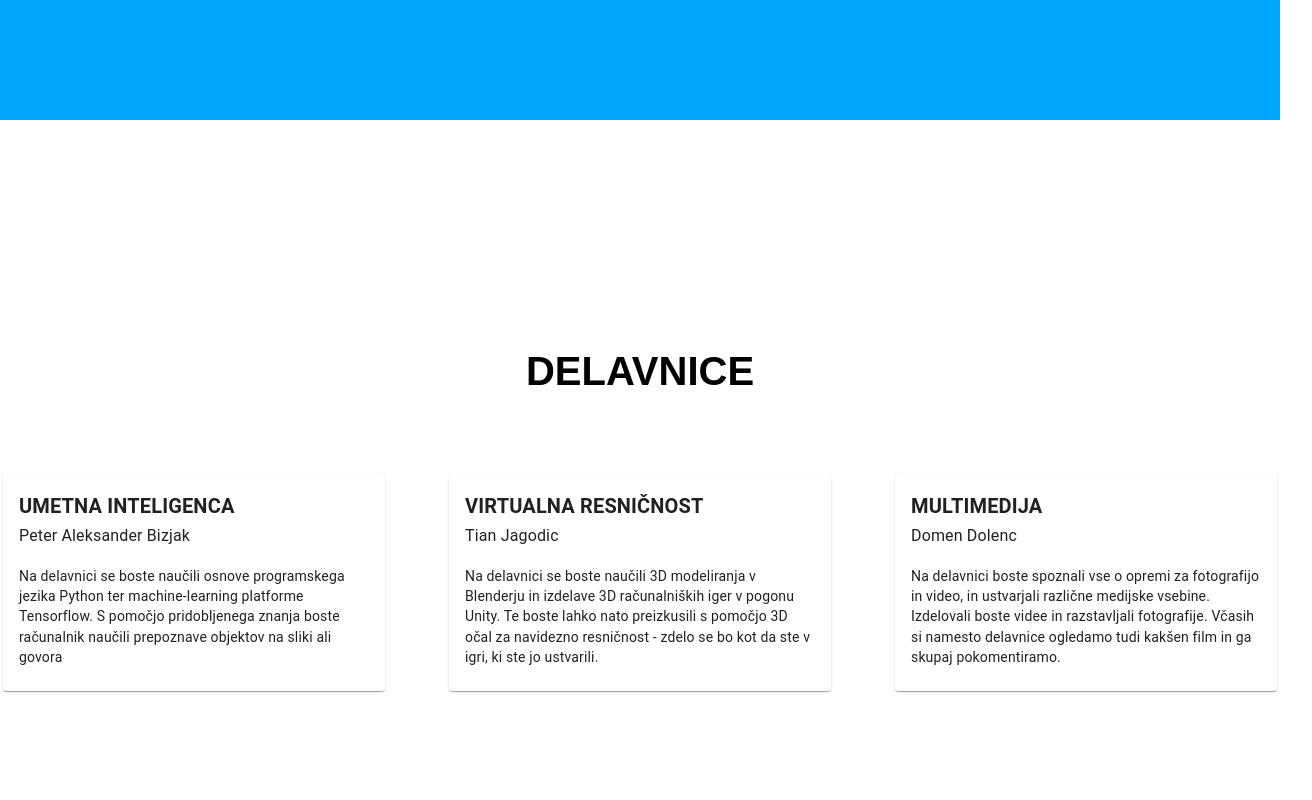
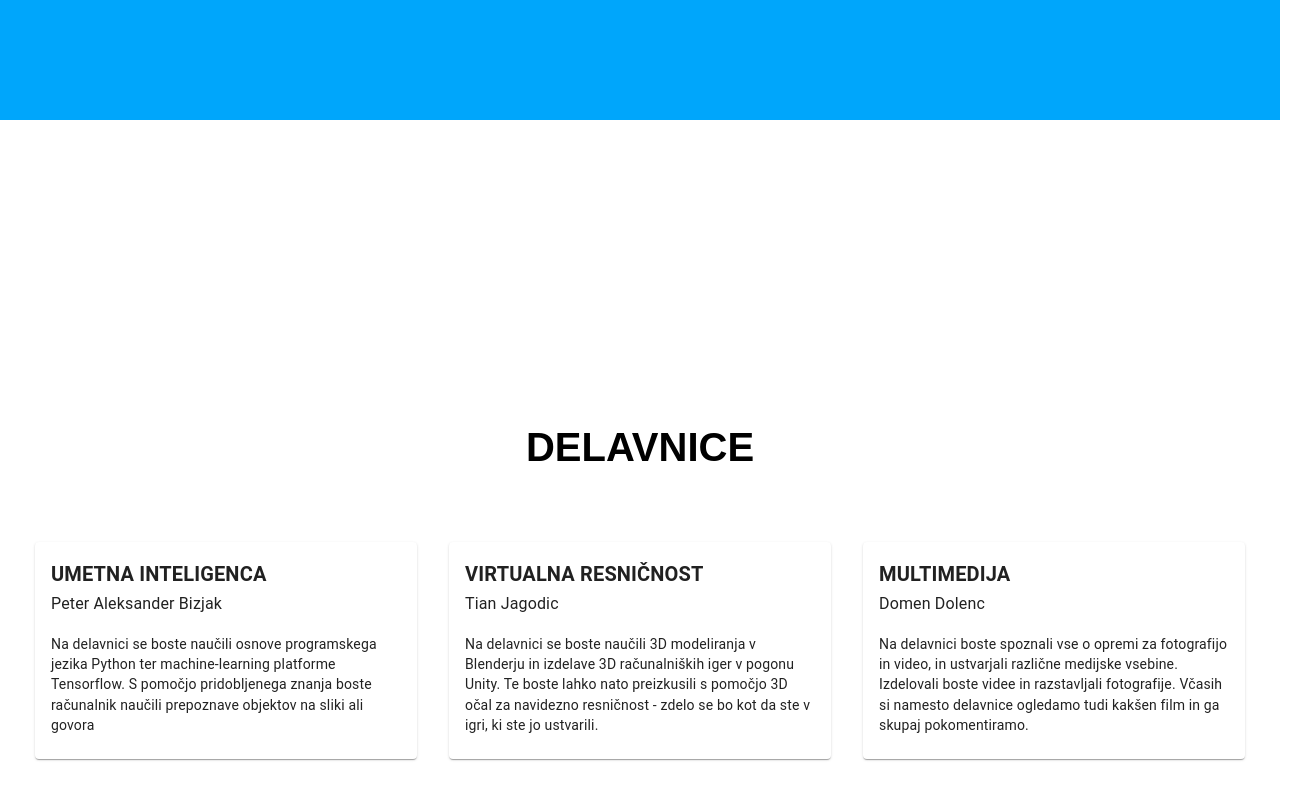
Before and after one commit to jessequiroga/website-frontend, a React (Create React App) app: page / in a window 1280 px wide. Shown: the part 680-1480 px from the top of the page, 1312 px wide, since content can reach past the window. Built offline with nearby package versions, Linux system fonts and the light colour scheme.

Commit message:
Fix issue with horizontal overflow

```diff
--- a/src/pages/workshop/workshop-page.css
+++ b/src/pages/workshop/workshop-page.css
@@ -1,13 +1,7 @@
 @import '../../root.css';
 
 .workshop-page-container {
-    display: flex;
-    flex-direction: column;
-    justify-content: center;
-    align-items: center;
-    text-align: start;
-    min-height: 100vh;
-    width: 100%;
+    height: 100vh;
     background-color: var(--primary-color);
 }
 
@@ -15,8 +9,10 @@
     color: var(--font-black);
     font-weight: bold;
     font-size: 40px;
+    margin-bottom: 56px;
 }
 
 .workshop-page-cards-container {
+    position: relative;
     margin-top: 80px;
 }
--- a/src/pages/workshop/workshop-page.tsx
+++ b/src/pages/workshop/workshop-page.tsx
@@ -10,12 +10,24 @@ export class WorkshopPage extends React.Component<any, any> {
     render() {
         return (
             <div className="workshop-page-container">
+                <div className="workshop-page-cards-container">
+                    <Grid
+                        container
+                        direction="column"
+                        alignItems="center"
+                        justify="center"
+                        style={{ minHeight: '100vh' }}
+                    >
+                        <Grid item>
+                            <Grid container>
                                 <div className="workshop-page-title">DELAVNICE</div>
-                <div className="workshop-page-cards-container"></div>
-                <Grid container justify="center" spacing={8}>
+                            </Grid>
+                        </Grid>
+                        <Grid item>
+                            <Grid container direction="row">
                                 {WorkshopsConst.returnListOfWorkshops().map((workshop) => {
                                     return (
-                            <Grid item key={workshop.key}>
+                                        <Grid item key={workshop.key} style={{ padding: '16px' }}>
                                             <WorkshopCardComponent
                                                 title={workshop.title}
                                                 mentor={workshop.mentor}
@@ -25,6 +37,9 @@ export class WorkshopPage extends React.Component<any, any> {
                                     );
                                 })}
                             </Grid>
+                        </Grid>
+                    </Grid>
+                </div>
             </div>
         );
     }
```
Lines whose indentation alone changed are shown as unchanged.
